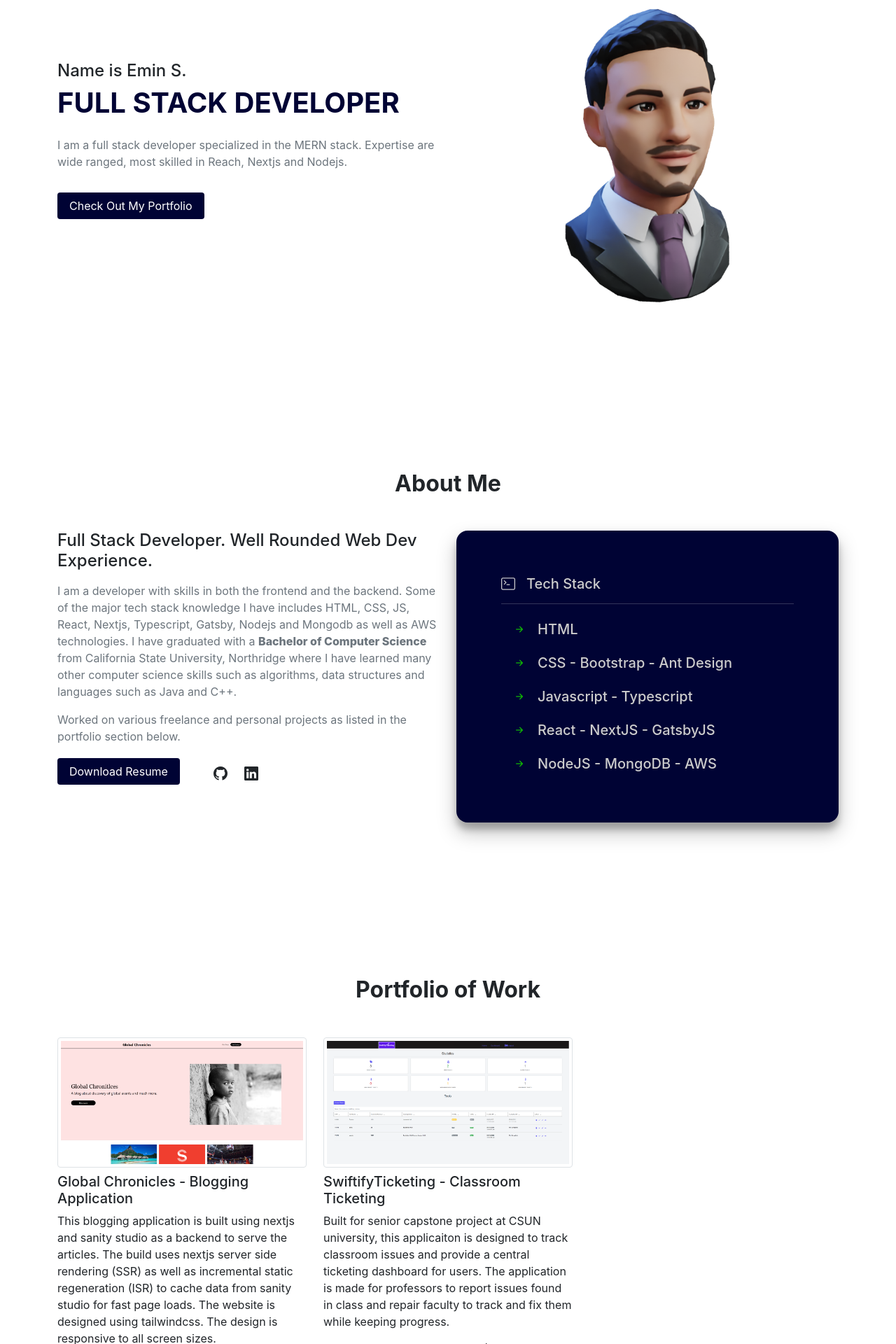
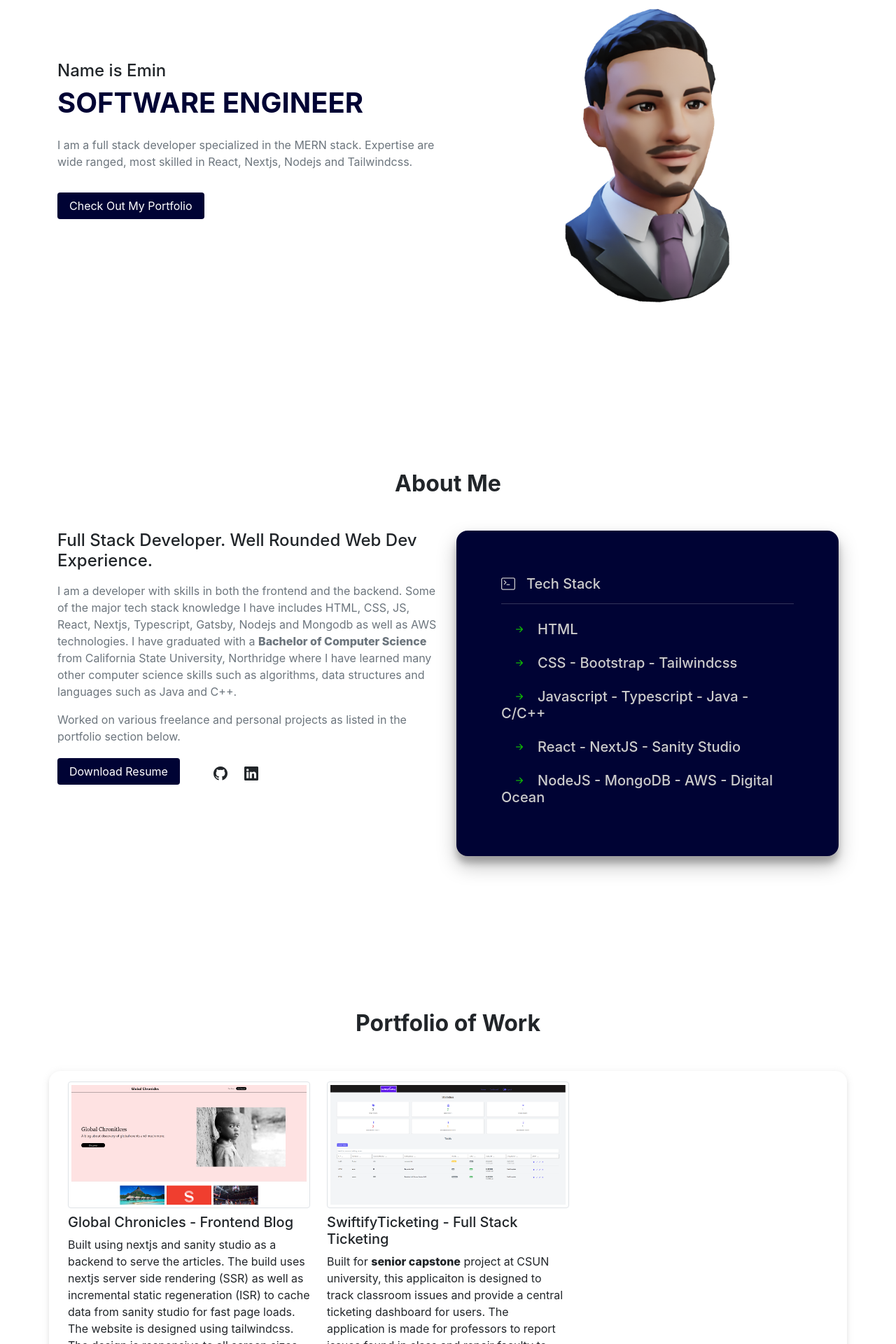
Before and after one commit to eminshamshoian/emin-portfolio, a Next.js app: page / in a window 1280 px wide. Shown: the part 200-2120 px from the top of the page at 70% size. Built offline with nearby package versions, Linux system fonts and the light colour scheme.

Commit message:
added shadow to portfolio section

```diff
--- a/components/About.js
+++ b/components/About.js
@@ -19,7 +19,7 @@ const About = () => {
                 I am a developer with skills in both the frontend and the
                 backend. Some of the major tech stack knowledge I have includes
                 HTML, CSS, JS, React, Nextjs, Typescript, Gatsby, Nodejs and
-                Mongodb as well as AWS technologies. I have graduated with a{' '}
+                Mongodb as well as AWS technologies. I have graduated with a{" "}
                 <strong>Bachelor of Computer Science </strong> from California
                 State University, Northridge where I have learned many other
                 computer science skills such as algorithms, data structures and
@@ -64,25 +64,25 @@ const About = () => {
               <div className='skill-item mb-4'>
                 <h3 className='fs-5'>
                   <i className='bi bi-arrow-right-short px-3 skill-icon'></i>CSS
-                  - Bootstrap - Ant Design
+                  - Bootstrap - Tailwindcss
                 </h3>
               </div>
               <div className='skill-item mb-4'>
                 <h3 className='fs-5'>
                   <i className='bi bi-arrow-right-short px-3 skill-icon'></i>
-                  Javascript - Typescript
+                  Javascript - Typescript - Java - C/C++
                 </h3>
               </div>
               <div className='skill-item mb-4'>
                 <h3 className='fs-5'>
                   <i className='bi bi-arrow-right-short px-3 skill-icon'></i>
-                  React - NextJS - GatsbyJS
+                  React - NextJS - Sanity Studio
                 </h3>
               </div>
               <div className='skill-item'>
                 <h3 className='fs-5'>
                   <i className='bi bi-arrow-right-short px-3 skill-icon'></i>
-                  NodeJS - MongoDB - AWS
+                  NodeJS - MongoDB - AWS - Digital Ocean
                 </h3>
               </div>
             </div>
--- a/components/Hero.js
+++ b/components/Hero.js
@@ -10,15 +10,15 @@ const Hero = () => {
           </div>
           <div className='col-md-6 mt-5 mt-md-0 order-md-first'>
             <div className='home-text'>
-              <h2 className='fs-4'>Name is Emin S.</h2>
+              <h2 className='fs-4'>Name is Emin</h2>
               <h1 className='main-color text-uppercase fs-1 fw-bold'>
-                Full Stack Developer
+                Software Engineer
               </h1>
 
               <p className='mt-4 text-muted'>
                 I am a full stack developer specialized in the MERN stack.
-                Expertise are wide ranged, most skilled in Reach, Nextjs and
-                Nodejs.
+                Expertise are wide ranged, most skilled in React, Nextjs, Nodejs
+                and Tailwindcss.
               </p>
               <a href='#portfolio' className='btn btn-color px-3 mt-3'>
                 Check Out My Portfolio
--- a/components/Portfolio.js
+++ b/components/Portfolio.js
@@ -9,24 +9,23 @@ const Portfolio = () => {
             </div>
           </div>
         </div>
-        <div className='row'>
+        <div className='row port-card'>
           <div className='col-md-6 col-lg-4'>
             <div className='portfolio-item'>
               <img
                 src='p6.png'
-                className='w-100 img-thumbnail'
+                className='img-thumbnail'
                 alt='portfolio item'
               />
               <h3 className='text-capitalize fs-5 my-2'>
-                Global Chronicles - Blogging Application
+                Global Chronicles - Frontend Blog
               </h3>
               <p>
-                This blogging application is built using nextjs and sanity
-                studio as a backend to serve the articles. The build uses nextjs
-                server side rendering (SSR) as well as incremental static
-                regeneration (ISR) to cache data from sanity studio for fast
-                page loads. The website is designed using tailwindcss. The
-                design is responsive to all screen sizes.
+                Built using nextjs and sanity studio as a backend to serve the
+                articles. The build uses nextjs server side rendering (SSR) as
+                well as incremental static regeneration (ISR) to cache data from
+                sanity studio for fast page loads. The website is designed using
+                tailwindcss. The design is responsive to all screen sizes.
               </p>
               <p>
                 <strong>Development Role</strong>: Built Entire Application
@@ -63,14 +62,15 @@ const Portfolio = () => {
                 alt='portfolio item'
               />
               <h3 className='text-capitalize fs-5 my-2'>
-                SwiftifyTicketing - Classroom Ticketing
+                SwiftifyTicketing - Full Stack Ticketing
               </h3>
               <p>
-                Built for senior capstone project at CSUN university, this
-                applicaiton is designed to track classroom issues and provide a
-                central ticketing dashboard for users. The application is made
-                for professors to report issues found in class and repair
-                faculty to track and fix them while keeping progress.
+                Built for <strong>senior capstone</strong> project at CSUN
+                university, this applicaiton is designed to track classroom
+                issues and provide a central ticketing dashboard for users. The
+                application is made for professors to report issues found in
+                class and repair faculty to track and fix them while keeping
+                progress.
               </p>
               <p>
                 <strong>Development Role</strong>: Full Stack | Built Entire
--- a/styles/globals.css
+++ b/styles/globals.css
@@ -62,6 +62,13 @@ strong {
   margin-top: 100px;
 }
 
+.port-card {
+  box-shadow: rgba(161, 161, 161, 0.25) 0px 2px 10px,
+    rgba(204, 204, 204, 0.22) 0px 5px 5px;
+  padding: 15px;
+  border-radius: 1rem;
+}
+
 .cta {
   margin-top: 100px;
 }
```
